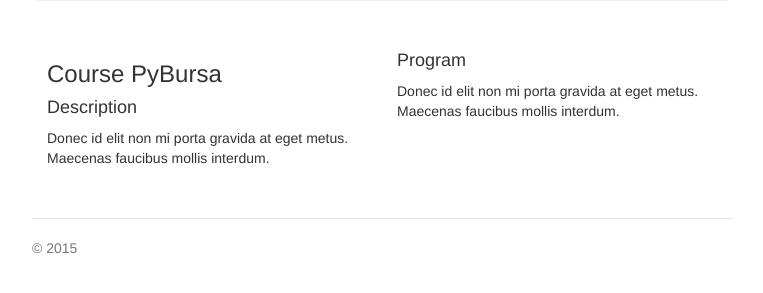
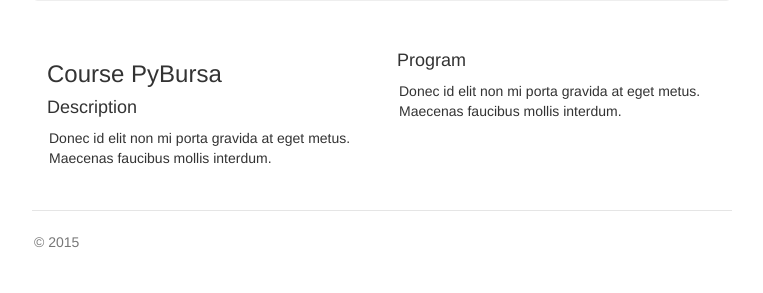
Before and after one commit to vovadoma/ooniversity_django_courses_03, a Python web app: template templates/index.html in a window 1280 px wide. Shown: the part 481-774 px from the top of the page, without its empty margins (258-1021 px from the left). Run offline with Jinja, Linux system fonts and the light colour scheme; the template is opened without the code that fills it, so the values that code supplies are empty; some libraries are stand-ins or nearby versions.

Commit message:
css - fix

```diff
--- a/static/css/style.css
+++ b/static/css/style.css
@@ -81,5 +81,9 @@ body {
       color: blue;
   }
 
+  p {
+    margin: 2px;
+  }
+
 
 }
```
